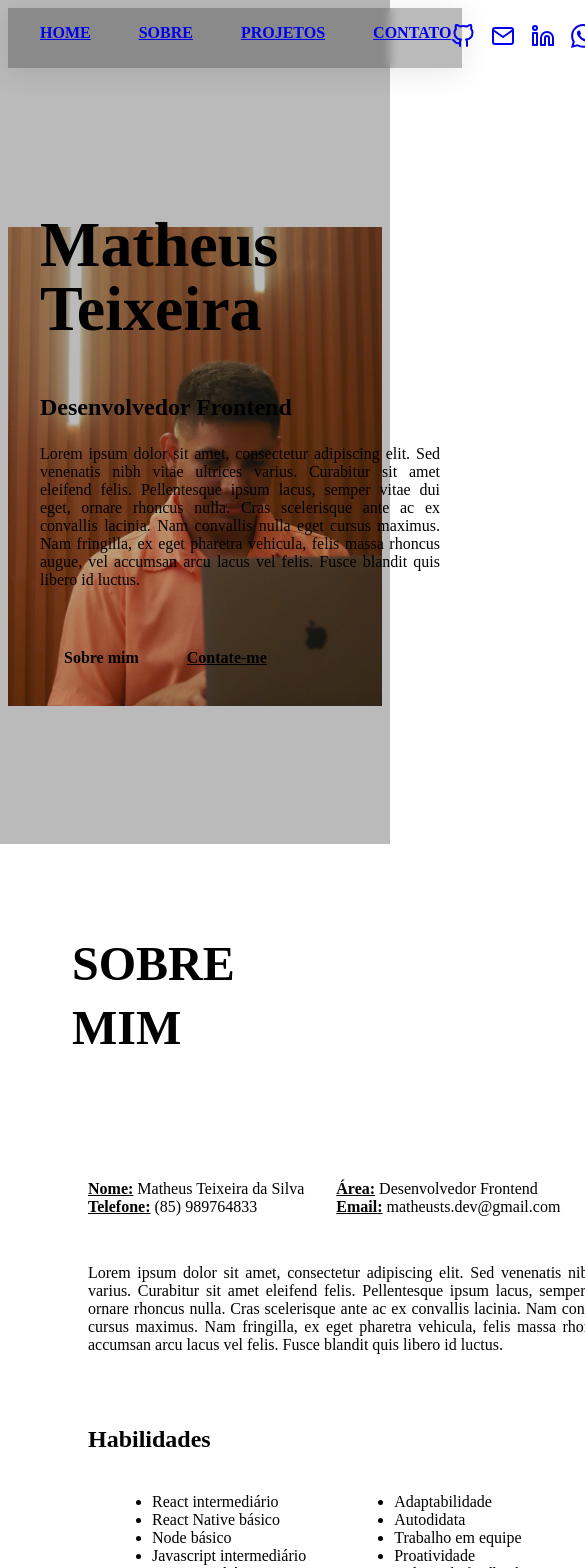
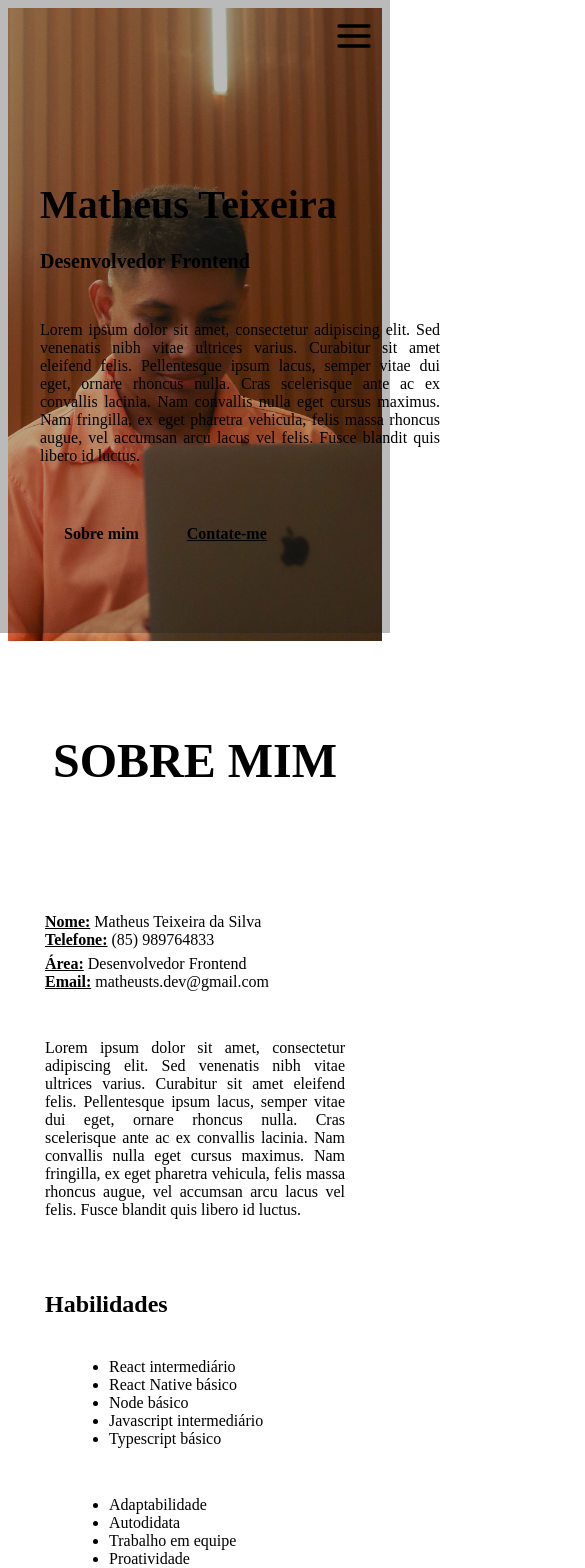
Before and after one commit to matheustsdev/portfolio, a Next.js app: page / in a window 390 px wide. Shown: the top 1568 px of the page, 585 px wide, since content can reach past the window. Built offline with nearby package versions, Linux system fonts and the light colour scheme.

Commit message:
style: mobile version

```diff
--- a/src/components/AboutCard/styles.module.scss
+++ b/src/components/AboutCard/styles.module.scss
@@ -3,8 +3,7 @@
   gap: 1rem;
 
   padding: 1.5rem;
-  width: 100%;
-  border-radius: 1rem;
+  border-radius: 8px;
 
   background-color: #fff;
 
@@ -72,4 +71,31 @@
       padding-left: 1.5rem;
     }
   }
+
+  @media (max-width: 460px) {
+    .imgContainer {
+      display: none;
+    }
+
+    .aboutContent {
+      flex-direction: column;
+      padding: 1rem;
+
+      .personalInfos {
+        flex-direction: column;
+        gap: 6px;
+      }
+    }
+
+    p {
+      width: 300px;
+    }
+
+    .skills {
+      div {
+        flex-direction: column;
+        gap: 1rem;
+      }
+    }
+  }
 }
--- a/src/components/BackgroundImage/styles.module.scss
+++ b/src/components/BackgroundImage/styles.module.scss
@@ -3,7 +3,7 @@
   height: 100vh;
 
   background-position: 100% 60%;
-  background-size: 100%;
+  background-size: cover;
   background-repeat: no-repeat;
 
   &::after {
@@ -15,6 +15,18 @@
     top: 0;
     left: 0;
   }
+
+  @media (max-width: 460px) {
+    height: 75vh;
+
+    &::after {
+      width: 100%;
+      height: 75vh;
+      position: absolute;
+      top: 0;
+      left: 0;
+    }
+  }
 }
 
 .imgContent {
--- a/src/components/BasicProjectCard/styles.module.scss
+++ b/src/components/BasicProjectCard/styles.module.scss
@@ -48,4 +48,15 @@
       }
     }
   }
+
+  @media (max-width: 460px) {
+    gap: 1rem;
+    align-items: center;
+
+    div {
+      p {
+        width: 250px;
+      }
+    }
+  }
 }
--- a/src/components/Footer/styles.module.scss
+++ b/src/components/Footer/styles.module.scss
@@ -7,6 +7,8 @@
 
   padding-top: 2.5rem;
   background-color: var(--dark-600);
+
+  margin-top: 2.5rem;
 
   color: var(--white);
 
@@ -43,6 +45,24 @@
   }
 
   p {
-    padding-top: 2.5rem;
+    display: flex;
+    align-items: center;
+    justify-content: center;
+    height: 1rem;
+    padding: 1.5rem 0;
+  }
+
+  @media (max-width: 460px) {
+    div {
+      align-items: flex-start;
+      width: fit-content;
+      flex-direction: column;
+
+      gap: 1.5rem;
+    }
+
+    p {
+      padding: 2rem 0;
+    }
   }
 }
--- /dev/null
+++ b/src/components/Header/Desktop.tsx
@@ -0,0 +1,42 @@
+import Link from 'next/link';
+import styles from './styles.module.scss';
+import { FiGithub, FiMail, FiLinkedin } from 'react-icons/fi';
+import { BsWhatsapp } from 'react-icons/bs';
+import { useEffect, useState } from 'react';
+
+export function Desktop() {
+  const [position, setPosition] = useState(0);
+
+  useEffect(() => {
+    window.addEventListener('scroll', () => {
+      setPosition(window.scrollY);
+    });
+  }, [position]);
+
+  return (
+    <header className={styles.desktopHeader}>
+      <nav>
+        <Link href="#" className={position >= 0 && position < 615 ? styles.active : styles.desactive}>
+          HOME
+        </Link>
+        <Link href="#about">SOBRE</Link>
+        <Link href="#projects">PROJETOS</Link>
+        <Link href="#contact">CONTATO</Link>
+      </nav>
+      <nav>
+        <a href="https://github.com/matheustsdev" target="_blank" rel="noopener noreferrer">
+          <FiGithub />
+        </a>
+        <a href="mailto:matheustsdev@gmail.com" target="_blank" rel="noopener noreferrer">
+          <FiMail />
+        </a>
+        <a href="https://www.linkedin.com/in/matheustsdev/" target="_blank" rel="noopener noreferrer">
+          <FiLinkedin />
+        </a>
+        <a href="https://www.wa.link/39vawy" target="_blank" rel="noopener noreferrer">
+          <BsWhatsapp />
+        </a>
+      </nav>
+    </header>
+  );
+}
--- /dev/null
+++ b/src/components/Header/Mobile.tsx
@@ -0,0 +1,51 @@
+import Link from 'next/link';
+import { FiMenu } from 'react-icons/fi';
+import { FiGithub, FiMail, FiLinkedin } from 'react-icons/fi';
+import { BsWhatsapp } from 'react-icons/bs';
+
+import styles from './styles.module.scss';
+import { useState } from 'react';
+
+export function Mobile() {
+  const [isMenuOpen, setIsOpenMenu] = useState(false);
+  const [isFirstRender, setIsFirstRender] = useState(true);
+
+  function handleToogleMenu() {
+    setIsOpenMenu(!isMenuOpen);
+    setIsFirstRender(false);
+  }
+
+  return (
+    <header className={styles.mobileHeader}>
+      <FiMenu onClick={() => handleToogleMenu()} />
+
+      <nav className={`${styles.mobileMenu} ${!isFirstRender && (isMenuOpen ? styles.slideIn : styles.slideOut)}`}>
+        <Link href="#">
+          <p onClick={() => handleToogleMenu()}>HOME</p>
+        </Link>
+        <Link href="#about">
+          <p onClick={() => handleToogleMenu()}>SOBRE</p>
+        </Link>
+        <Link href="#projects">
+          <p onClick={() => handleToogleMenu()}>PROJETOS</p>
+        </Link>
+        <Link href="#contact">
+          <p onClick={() => handleToogleMenu()}>CONTATO</p>
+        </Link>
+        <hr />
+        <a href="https://github.com/matheustsdev" target="_blank" rel="noopener noreferrer">
+          GITHUB
+        </a>
+        <a href="mailto:matheustsdev@gmail.com" target="_blank" rel="noopener noreferrer">
+          EMAIL
+        </a>
+        <a href="https://www.linkedin.com/in/matheustsdev/" target="_blank" rel="noopener noreferrer">
+          LINKEDIN
+        </a>
+        <a href="https://www.wa.link/39vawy" target="_blank" rel="noopener noreferrer">
+          WHATSAPP
+        </a>
+      </nav>
+    </header>
+  );
+}
--- a/src/components/Header/index.tsx
+++ b/src/components/Header/index.tsx
@@ -1,44 +1,15 @@
-import Link from 'next/link';
-import styles from './styles.module.scss';
-import { FiGithub, FiMail, FiLinkedin } from 'react-icons/fi';
-import { BsWhatsapp } from 'react-icons/bs';
-import { useRouter } from 'next/router';
 import { useEffect, useState } from 'react';
+import { Mobile } from './Mobile';
+import { Desktop } from './Desktop';
 
 export function Header() {
-  const [position, setPosition] = useState(0);
+  const [isMobile, setIsMobile] = useState(false);
 
   useEffect(() => {
-    window.addEventListener('scroll', () => {
-      setPosition(window.scrollY);
-    });
-    console.log(position);
-  }, [position]);
+    if (window.outerWidth <= 460) {
+      setIsMobile(true);
+    }
+  }, []);
 
-  return (
-    <header className={styles.header}>
-      <nav>
-        <Link href="#" className={position >= 0 && position < 615 ? styles.active : styles.desactive}>
-          HOME
-        </Link>
-        <Link href="#about">SOBRE</Link>
-        <Link href="#projects">PROJETOS</Link>
-        <Link href="#contact">CONTATO</Link>
-      </nav>
-      <nav>
-        <a href="https://github.com/matheustsdev" target="_blank" rel="noopener noreferrer">
-          <FiGithub />
-        </a>
-        <a href="mailto:matheustsdev@gmail.com" target="_blank" rel="noopener noreferrer">
-          <FiMail />
-        </a>
-        <a href="https://www.linkedin.com/in/matheustsdev/" target="_blank" rel="noopener noreferrer">
-          <FiLinkedin />
-        </a>
-        <a href="https://www.wa.link/39vawy" target="_blank" rel="noopener noreferrer">
-          <BsWhatsapp />
-        </a>
-      </nav>
-    </header>
-  );
+  return isMobile ? <Mobile /> : <Desktop />;
 }
--- a/src/components/Header/styles.module.scss
+++ b/src/components/Header/styles.module.scss
@@ -1,4 +1,22 @@
-.header {
+@keyframes slideInAnimation {
+  0% {
+    transform: translateX(10vw);
+  }
+  100% {
+    transform: translateX(-90vw);
+  }
+}
+
+@keyframes slideOutAnimation {
+  0% {
+    transform: translateX(-90vw);
+  }
+  100% {
+    transform: translateX(10vw);
+  }
+}
+
+.desktopHeader {
   width: 100%;
   padding: 1rem 2rem;
   position: fixed;
@@ -44,3 +62,51 @@
     }
   }
 }
+
+.mobileHeader {
+  position: fixed;
+  top: 1rem;
+  right: 1rem;
+  z-index: 5;
+
+  display: flex;
+  justify-content: space-between;
+
+  color: var(--orange-500);
+  font-size: 2.5rem;
+}
+
+.mobileMenu {
+  width: 100vw;
+  height: 100vh;
+  padding: 2.5rem 0;
+  position: absolute;
+
+  top: -1rem;
+  transform: translateX(100vw);
+
+  background-color: var(--dark-900);
+
+  display: flex;
+  flex-direction: column;
+  align-items: center;
+
+  font-size: 2rem;
+  font-weight: bold;
+  color: var(--light-100);
+
+  hr {
+    border: 1px solid white;
+
+    width: 75%;
+    margin: 2rem 0;
+  }
+}
+
+.slideIn {
+  animation: 0.75s slideInAnimation forwards;
+}
+
+.slideOut {
+  animation: 0.75s slideOutAnimation forwards;
+}
--- a/src/pages/home.module.scss
+++ b/src/pages/home.module.scss
@@ -65,4 +65,29 @@
       row-gap: 2rem;
     }
   }
+
+  @media (max-width: 460px) {
+    .heroSection {
+      h1 {
+        font-size: 2.5rem;
+        line-height: 1.5rem;
+      }
+
+      h2 {
+        font-size: 1.25rem;
+        margin-bottom: 3rem;
+      }
+    }
+
+    .aboutSection {
+      padding: 3rem 1rem;
+    }
+
+    .projectsSection {
+      .projectsGrid {
+        display: flex;
+        flex-direction: column;
+      }
+    }
+  }
 }
--- a/src/styles/global.scss
+++ b/src/styles/global.scss
@@ -34,6 +34,7 @@ html {
 body {
   background: var(--light-100);
   color: var(--black);
+  overflow-x: hidden;
 }
 
 body,
```
